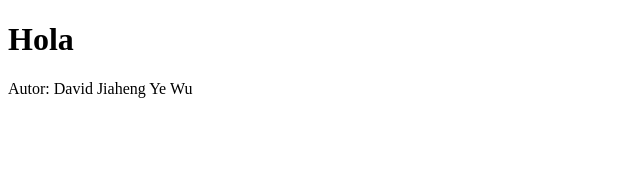
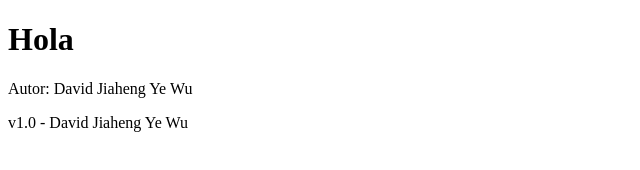
Before and after one commit to DavidY3Wv/practica-git-individual2, a plain HTML site: page index.html in a window 1280 px wide. Shown: the whole page, without its empty margins (0-640 px from the left). Drawn offline with Linux system fonts and the light colour scheme.

Commit message:
feat: agrego footer simple

```diff
--- a/index.html
+++ b/index.html
@@ -1,3 +1,5 @@
 <!doctype html><title>Demo</title><h1>Hola</h1>
 
 <p>Autor: David Jiaheng Ye Wu</p>
+
+<footer>v1.0 - David Jiaheng Ye Wu</footer>
```
